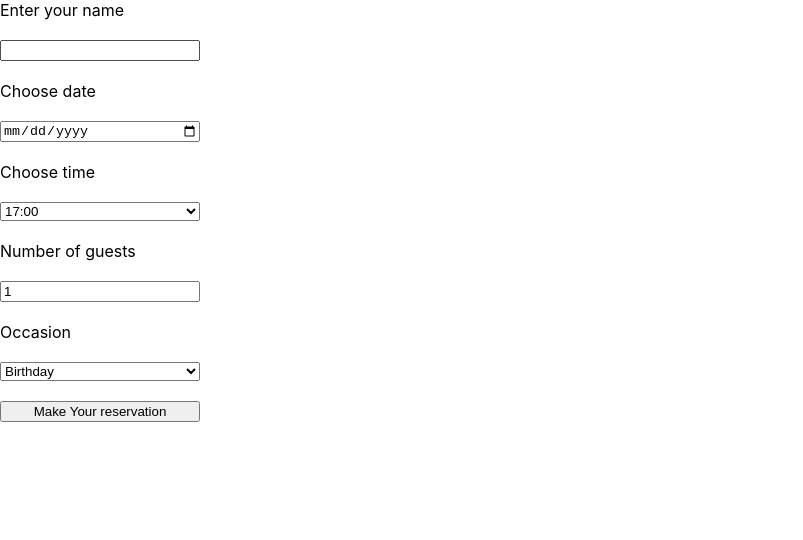
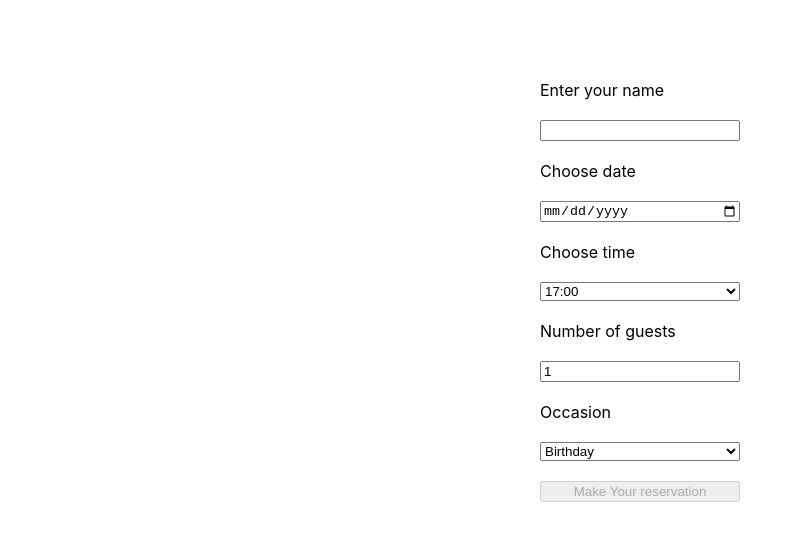
Before and after one commit to amrit-sinha/little-lemon, a React (Create React App) app: page /booking in a window 1280 px wide. Shown: the top 540 px of the page, without its empty margins (0-803 px from the left). Built offline with nearby package versions, Linux system fonts and the light colour scheme.

Commit message:
Form and Footer changes

```diff
--- a/src/components/BookingForm.js
+++ b/src/components/BookingForm.js
@@ -14,24 +14,31 @@ const BookingForm = ({ availableTimes, dispatch }) => {
     setTime(availableTimes[0]);
   };
 
+  const styles = {
+    display: "grid",
+    maxWidth: "200px",
+    gap: "20px",
+    margin: "5em auto",
+  };
+
   const handleSubmit = (e) => {
     e.preventDefault();
     const newBooking = { name, date, time, guests, occasion };
-    const bookings = JSON.parse(localStorage.getItem('bookings')) || [];
+    const bookings = JSON.parse(localStorage.getItem("bookings")) || [];
     bookings.push(newBooking);
-    localStorage.setItem('bookings', JSON.stringify(bookings));
-    console.log('Form submitted:', newBooking);
+    localStorage.setItem("bookings", JSON.stringify(bookings));
+    console.log("Form submitted:", newBooking);
     alert("Your reservation has been made!");
     dispatch({ type: "UPDATE_TIMES", payload: date });
     setTime(availableTimes[0]);
   };
 
+  const today = new Date().toISOString().split("T")[0];
+
+  const isFormValid = name.trim() !== "" && date !== "";
 
   return (
-    <form
-      style={{ display: "grid", maxWidth: "200px", gap: "20px" }}
-      onSubmit={handleSubmit}
-    >
+    <form style={styles} onSubmit={handleSubmit}>
       <label htmlFor="name">Enter your name</label>
       <input
         type="text"
@@ -39,15 +46,14 @@ const BookingForm = ({ availableTimes, dispatch }) => {
         value={name}
         onChange={(e) => setName(e.target.value)}
       />
-
       <label htmlFor="res-date">Choose date</label>
       <input
         type="date"
         id="res-date"
         value={date}
         onChange={handleDateChange}
+        min={today}
       />
-
       <label htmlFor="res-time">Choose time</label>
       <select
         id="res-time"
@@ -58,7 +64,6 @@ const BookingForm = ({ availableTimes, dispatch }) => {
           <option key={time}>{time}</option>
         ))}
       </select>
-
       <label htmlFor="guests">Number of guests</label>
       <input
         type="number"
@@ -69,7 +74,6 @@ const BookingForm = ({ availableTimes, dispatch }) => {
         value={guests}
         onChange={(e) => setGuests(parseInt(e.target.value))}
       />
-
       <label htmlFor="occasion">Occasion</label>
       <select
         id="occasion"
@@ -79,8 +83,11 @@ const BookingForm = ({ availableTimes, dispatch }) => {
         <option>Birthday</option>
         <option>Anniversary</option>
       </select>
-
-      <input type="submit" value="Make Your reservation" />
+      <input
+        type="submit"
+        value="Make Your reservation"
+        disabled={!isFormValid}
+      />
     </form>
   );
 };
--- a/src/components/Footer.js
+++ b/src/components/Footer.js
@@ -1,105 +1,99 @@
-import React from 'react';
+import React from "react";
 import RestaurantImage from "../assets/restaurant.jpg";
 
 const Footer = () => {
   const styles = {
     footer: {
-      backgroundColor: '#f4f4f4',
-      padding: '1em 0',
+      backgroundColor: "#f4f4f4",
+      padding: "1em 0",
     },
     footerContent: {
-      display: 'flex',
-      justifyContent: 'space-between',
-      maxWidth: '1200px',
-      margin: '0 auto',
+      display: "flex",
+      justifyContent: "space-between",
+      maxWidth: "1200px",
+      margin: "0 auto",
     },
     footerImage: {
-      width: '40%',
+      width: "40%",
     },
     footerLinks: {
-      display: 'flex',
-      justifyContent: 'space-between',
-      width: '50%',
+      display: "flex",
+      justifyContent: "space-between",
+      width: "50%",
     },
     footerColumn: {
-      listStyleType: 'none',
+      listStyleType: "none",
       padding: 0,
     },
     footerLink: {
-      color: '#333',
-      textDecoration: 'none',
-      marginBottom: '10px',
-      display: 'block',
+      color: "#333",
+      textDecoration: "none",
+      marginBottom: "10px",
+      display: "block",
     },
     footerBottom: {
-      backgroundColor: '#ddd',
-      padding: '10px 0',
-      textAlign: 'center',
-      marginTop: '20px',
+      backgroundColor: "#ddd",
+      padding: "10px 0",
+      textAlign: "center",
+      marginTop: "20px",
     },
   };
+
+  const footerLinks = [
+    {
+      title: "",
+      links: [
+        { text: "Home", url: "/" },
+        { text: "About", url: "/" },
+        { text: "Menu", url: "/" },
+        { text: "Reservations", url: "/booking" },
+        { text: "Order Online", url: "/" },
+        { text: "Log in", url: "/" },
+      ],
+    },
+    {
+      title: "Contact",
+      links: [
+        { text: "Address", url: "/" },
+        { text: "Phone number", url: "/" },
+        { text: "Email", url: "/" },
+      ],
+    },
+    {
+      title: "Social Media",
+      links: [
+        { text: "Instagram", url: "https://www.instagram.com" },
+        { text: "Facebook", url: "https://www.facebook.com" },
+        { text: "Twitter", url: "https://twitter.com" },
+      ],
+    },
+  ];
 
   return (
     <footer style={styles.footer}>
       <div style={styles.footerContent}>
         <div style={styles.footerImage}>
-          <img src={RestaurantImage} alt="Restaurant" style={{ width: '100%' }} />
+          <img
+            src={RestaurantImage}
+            alt="Restaurant"
+            style={{ width: "100%" }}
+          />
         </div>
         <div style={styles.footerLinks}>
-          <div style={styles.footerColumn}>
-            <ul style={styles.footerColumn}>
-              <li>
-                <a href="/" style={styles.footerLink}>Home</a>
-              </li>
-              <li>
-                <a href="/" style={styles.footerLink}>About</a>
-              </li>
-              <li>
-                <a href="/" style={styles.footerLink}>Menu</a>
-              </li>
-              <li>
-                <a href="/booking" style={styles.footerLink}>Reservations</a>
-              </li>
-              <li>
-                <a href="/" style={styles.footerLink}>Order Online</a>
-              </li>
-              <li>
-                <a href="/" style={styles.footerLink}>Log in</a>
-              </li>
-            </ul>
-          </div>
-          <div style={styles.footerColumn}>
-            <ul style={styles.footerColumn}>
-              <li>
-                <h3>Contact</h3>
-              </li>
-              <li>
-                <a href="/" style={styles.footerLink}>Address</a>
-              </li>
-              <li>
-                <a href="/" style={styles.footerLink}>Phone number</a>
-              </li>
-              <li>
-                <a href="/" style={styles.footerLink}>Email</a>
-              </li>
-            </ul>
-          </div>
-          <div style={styles.footerColumn}>
-            <ul style={styles.footerColumn}>
-              <li>
-                <h3>Social Media</h3>
-              </li>
-              <li>
-                <a href="https://www.instagram.com" style={styles.footerLink}>Instagram</a>
-              </li>
-              <li>
-                <a href="https://www.facebook.com" style={styles.footerLink}>Facebook</a>
-              </li>
-              <li>
-                <a href="https://twitter.com" style={styles.footerLink}>Twitter</a>
-              </li>
-            </ul>
-          </div>
+          {footerLinks.map((column, index) => (
+            <div key={index} style={styles.footerColumn}>
+              <ul style={styles.footerColumn}>
+                {column.title && <li><h3>{column.title}</h3></li>}
+                {column.links.map((link, linkIndex) => (
+                  <li key={linkIndex}>
+                    <a href={link.url} style={styles.footerLink}>
+                      {link.text}
+                    </a>
+                  </li>
+                ))}
+              </ul>
+            </div>
+          ))}
         </div>
       </div>
       <div style={styles.footerBottom}>
@@ -107,5 +101,6 @@ const Footer = () => {
       </div>
     </footer>
   );
-}
+};
+
 export default Footer;
```
Lines whose indentation alone changed are shown as unchanged.
